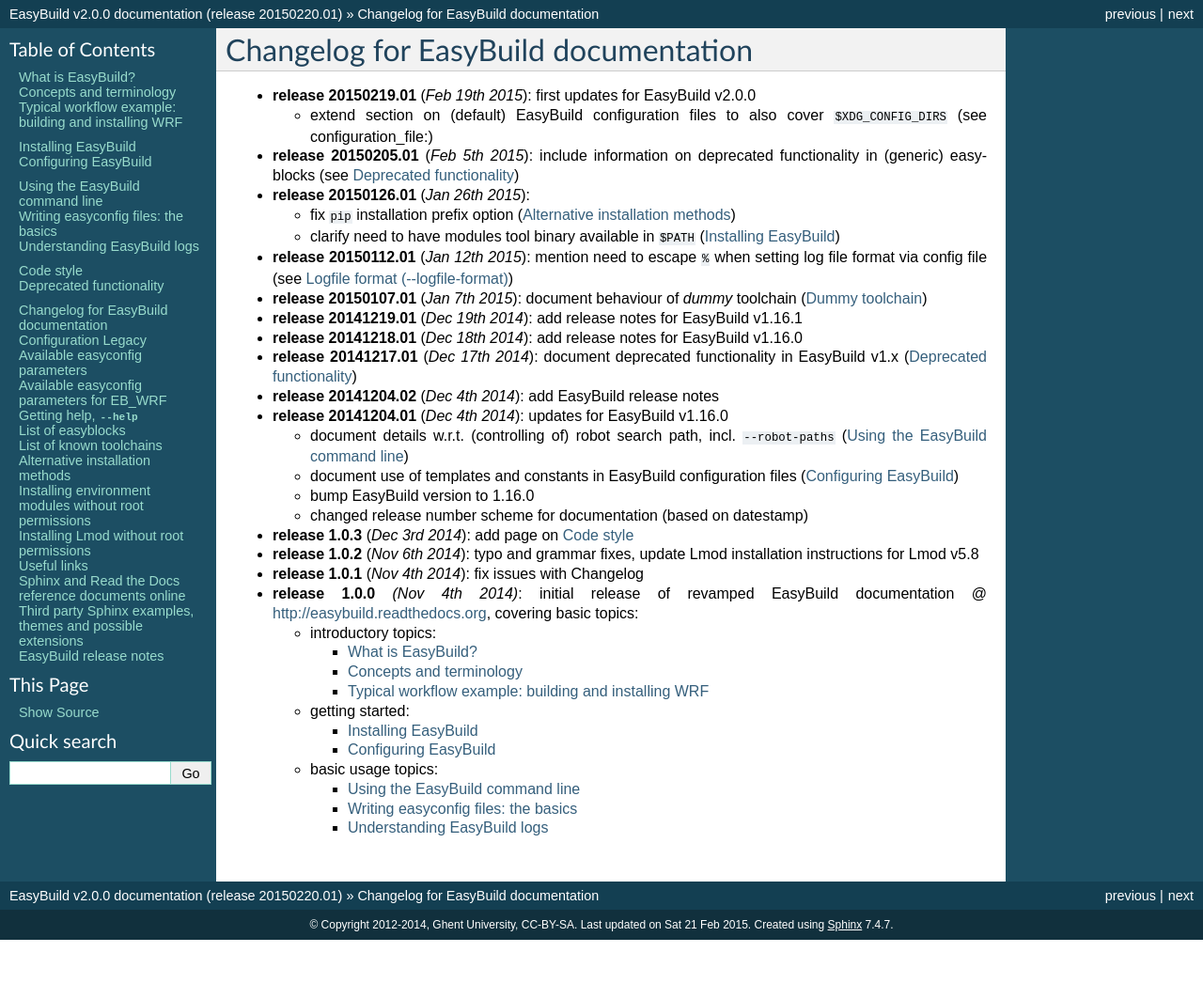
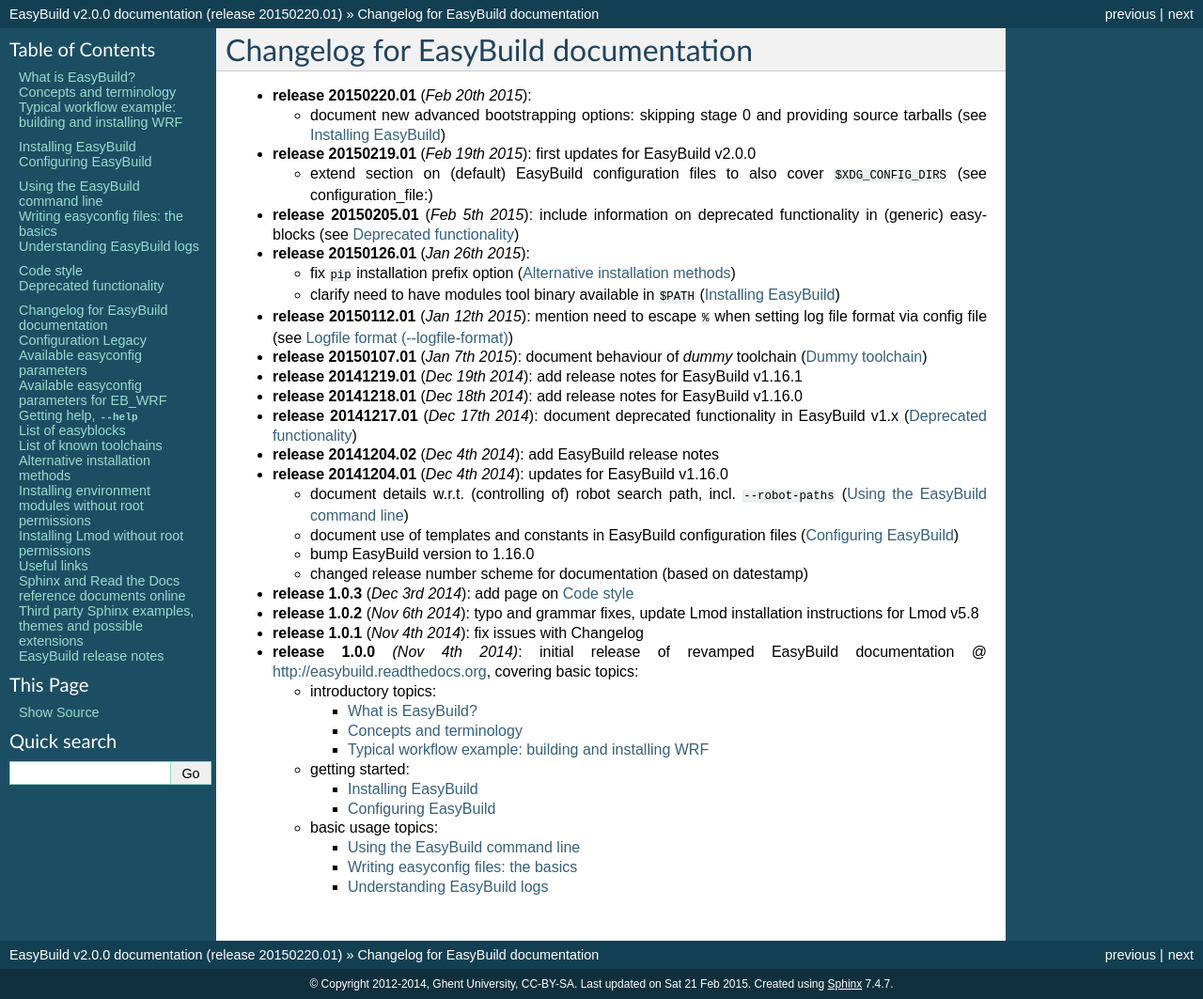
Before and after one commit to easybuilders/easybuild, a Sphinx documentation site: the page built from docs/Changelog.rst, in a window 1280 px wide. Shown: the whole page at 94% size. Built offline with Sphinx 7.4.7, drawn with Linux system fonts in a browser that asks for light colours; before the commit the page ends 1000 px from its top, so only the background shows below that.

Commit message:
update changelog for 20150220.01

```diff
--- a/docs/Changelog.rst
+++ b/docs/Changelog.rst
@@ -3,6 +3,9 @@
 Changelog for EasyBuild documentation
 -------------------------------------
 
+* **release 20150220.01** (`Feb 20th 2015`):
+
+  * document new advanced bootstrapping options: skipping stage 0 and providing source tarballs (see :ref:`installation`)
 * **release 20150219.01** (`Feb 19th 2015`): first updates for EasyBuild v2.0.0
 
   * extend section on (default) EasyBuild configuration files to also cover ``$XDG_CONFIG_DIRS`` (see :ref:`configuration_file:`)
```
